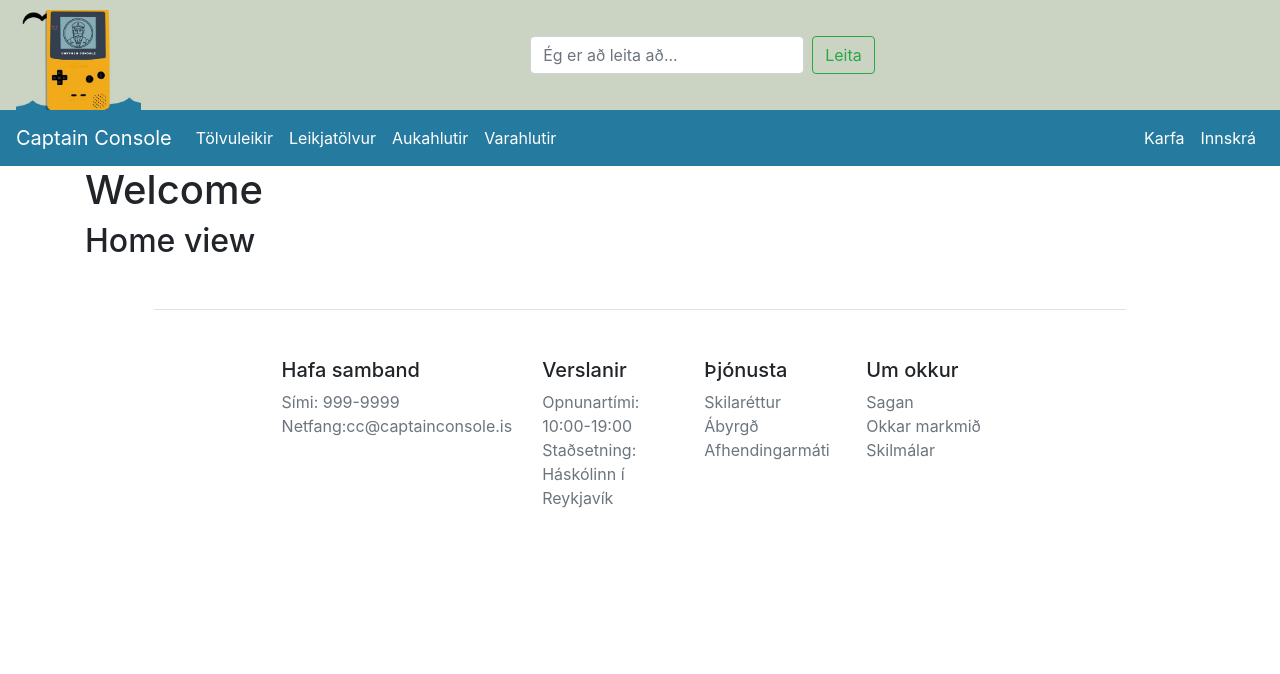
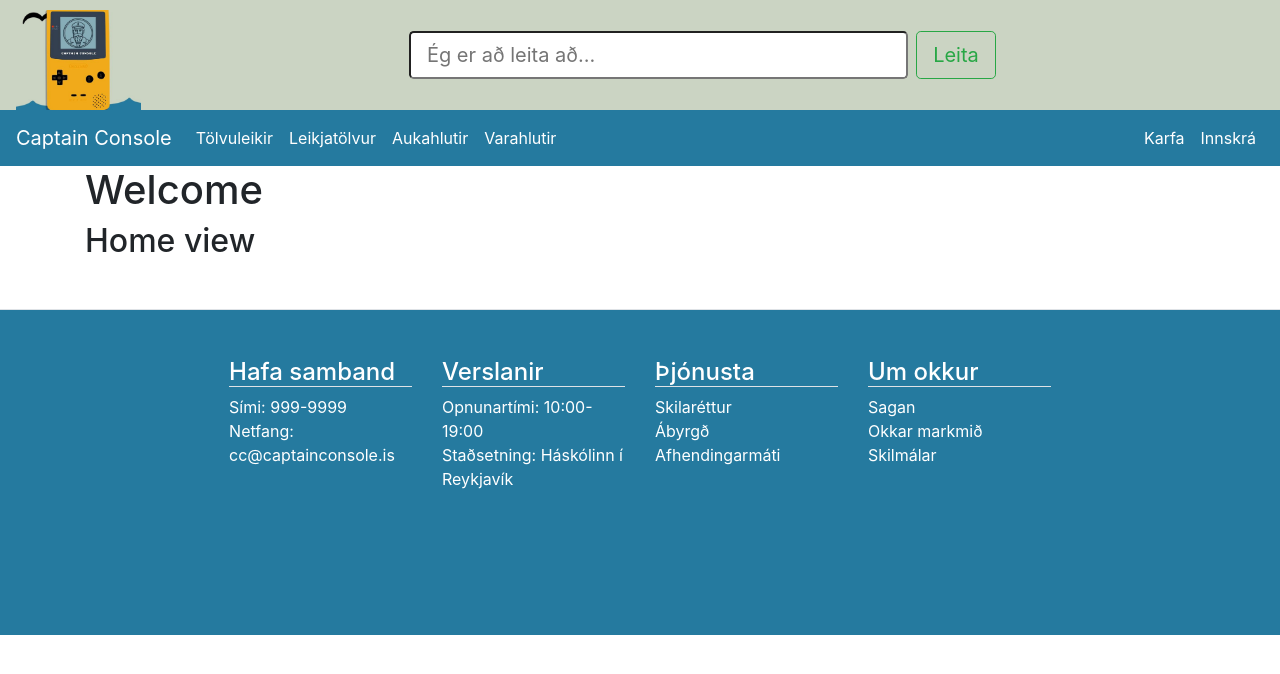
Before and after one commit to jonag15/Captain_Console, a Django app: page / in a window 1280 px wide. Shown: the top 674 px of the page. Run offline with Django 3.2, Linux system fonts and the light colour scheme; some libraries are stand-ins or nearby versions.

Commit message:
Navbar og footer tilbúið

```diff
--- a/static/css/main.css
+++ b/static/css/main.css
@@ -30,10 +30,39 @@
 }
 
 footer {
+    background-color: #257a9f;
     display: flex;
     flex-direction: row;
     padding: 10%;
+}
 
-    margin-right: 12%;
-    margin-left: 12%;
+.text-footer {
+    color: white;
 }
+
+#searchbar {
+    width: 50%;
+}
+
+#searchform {
+    width: 80%;
+    align-items: center;
+    justify-content: center;
+}
+
+
+
+@media screen and (max-width: 540px) {
+#footer {
+    flex-direction: column;
+}
+#footer_info {
+    max-height: 25%;
+}
+}
+
+@media screen and (max-width: 580px) {
+#logo, #logo_link {
+    display: none;
+}
+}
--- a/templates/base.html
+++ b/templates/base.html
@@ -18,6 +18,8 @@
     {% endblock %}
     </div>
     {% include 'footer.html' %}
+    <script src="https://code.jquery.com/jquery-3.4.1.slim.min.js" integrity="sha384-J6qa4849blE2+poT4WnyKhv5vZF5SrPo0iEjwBvKU7imGFAV0wwj1yYfoRSJoZ+n" crossorigin="anonymous"></script>
+    <script src="https://cdn.jsdelivr.net/npm/popper.js@1.16.0/dist/umd/popper.min.js" integrity="sha384-Q6E9RHvbIyZFJoft+2mJbHaEWldlvI9IOYy5n3zV9zzTtmI3UksdQRVvoxMfooAo" crossorigin="anonymous"></script>
     <script src="https://stackpath.bootstrapcdn.com/bootstrap/4.4.1/js/bootstrap.min.js" integrity="sha384-wfSDF2E50Y2D1uUdj0O3uMBJnjuUD4Ih7YwaYd1iqfktj0Uod8GCExl3Og8ifwB6" crossorigin="anonymous"></script>
 </body>
 </html>
--- a/templates/footer.html
+++ b/templates/footer.html
@@ -1,38 +1,38 @@
  <footer class="pt-4 my-md-5 pt-md-5 border-top">
-    <div class="row">
+    <div class="row mx-auto" id="footer">
 
-      <div class="col-6 col-md">
-        <h5>Hafa samband</h5>
+      <div class="col-6 col-md footer_info">
+        <h4 class="text-footer border-bottom">Hafa samband</h4>
         <ul class="list-unstyled text-small footerInfo">
-          <li><a class="text-muted" href="#">Sími: 999-9999</a></li>
-          <li><a class="text-muted" href="cc@captainconsole.is">Netfang:cc@captainconsole.is</a></li>
+          <li><a class="text-footer" href="#">Sími: 999-9999</a></li>
+          <li><a class="text-footer" href="cc@captainconsole.is">Netfang: cc@captainconsole.is</a></li>
         </ul>
       </div>
-      <div class="col-6 col-md">
+      <div class="col-6 col-md footer_info">
 
-        <h5>Verslanir</h5>
+        <h4 class="text-footer border-bottom">Verslanir</h4>
         <ul class="list-unstyled text-small footerInfo">
-          <li><a class="text-muted" href="#">Opnunartími: 10:00-19:00</a></li>
-          <li><a class="text-muted" href="#">Staðsetning: Háskólinn í Reykjavík</a></li>
+          <li><a class="text-footer" href="#">Opnunartími: 10:00-19:00</a></li>
+          <li><a class="text-footer" href="#">Staðsetning: Háskólinn í Reykjavík</a></li>
 
         </ul>
       </div>
-      <div class="col-6 col-md">
-        <h5>Þjónusta</h5>
+      <div class="col-6 col-md footer_info">
+        <h4 class="text-footer border-bottom">Þjónusta</h4>
 
         <ul class="list-unstyled text-small footerInfo">
-          <li><a class="text-muted" href="#">Skilaréttur</a></li>
-          <li><a class="text-muted" href="#">Ábyrgð</a></li>
-          <li><a class="text-muted" href="#">Afhendingarmáti</a></li>
+          <li><a class="text-footer" href="#">Skilaréttur</a></li>
+          <li><a class="text-footer" href="#">Ábyrgð</a></li>
+          <li><a class="text-footer" href="#">Afhendingarmáti</a></li>
 
         </ul>
       </div>
-         <div class="col-6 col-md footerInfo">
-        <h5>Um okkur</h5>
+         <div class="col-6 col-md footer_info">
+        <h4 class="text-footer border-bottom">Um okkur</h4>
         <ul class="list-unstyled text-small">
-          <li><a class="text-muted" href="#">Sagan</a></li>
-          <li><a class="text-muted" href="#">Okkar markmið</a></li>
-          <li><a class="text-muted" href="#">Skilmálar</a></li>
+          <li><a class="text-footer" href="#">Sagan</a></li>
+          <li><a class="text-footer" href="#">Okkar markmið</a></li>
+          <li><a class="text-footer" href="#">Skilmálar</a></li>
 
         </ul>
       </div>
--- a/templates/home/index.html
+++ b/templates/home/index.html
@@ -1,6 +1,6 @@
 {% extends 'base.html' %}
 {% block content %}
 
-    <h2>Home view</h2>
+    <h2 id="home">Home view</h2>
 
 {% endblock %}
--- a/templates/logo_search.html
+++ b/templates/logo_search.html
@@ -5,15 +5,13 @@
         <img id="logo" src="{% static "images/cc_logo.png" %}" alt="Logo">
     </a>
 
-  <div class="collapse navbar-collapse" id="navbarSupportedContent">
 
-    </ul>
-    <form class="form-inline my-2 my-lg-0 text-center mx-auto">
-        <input class="form-control mr-sm-2" type="search" placeholder="Ég er að leita að..." aria-label="Search">
-        <button class="btn btn-outline-success my-2 my-sm-0" type="submit">Leita</button>
+    <form class="form-inline my-2 my-lg-0 text-center mx-auto" id="searchform">
+        <input class="form-control-lg mr-sm-2" id="searchbar" type="search" placeholder="Ég er að leita að..." aria-label="Search">
+        <button class="btn btn-outline-success my-2 my-sm-0 btn-lg" id="searchbutton" type="submit">Leita</button>
     </form>
 
 
 
-  </div>
+
 </nav>
--- a/templates/navigation.html
+++ b/templates/navigation.html
@@ -1,11 +1,12 @@
-<nav class="navbar navbar-expand-lg" >
+<nav class="navbar navbar-expand-md navbar-dark" >
     <div>
         <a class="navbar-brand" href="{% url 'home_index' %}">Captain Console</a>
-        <button class="navbar-toggler" type="button" data-toggle="collapse" data-target="#navbarSupportedContent" aria-controls="navbarSupportedContent" aria-expanded="false" aria-label="Toggle navigation">
+    </div>
+
+    <button class="navbar-toggler" type="button" data-toggle="collapse" data-target="#navbarSupportedContent" aria-controls="navbarSupportedContent" aria-expanded="false" aria-label="Toggle navigation">
             <span class="navbar-toggler-icon"></span>
-        </button>
-    </div>
-  <div class="collapse navbar-collapse" id="navbarSupportedContent">
+    </button>
+    <div class="collapse navbar-collapse" id="navbarSupportedContent">
     <ul class="navbar-nav mr-auto">
 
         <li class="nav-item active">
```
